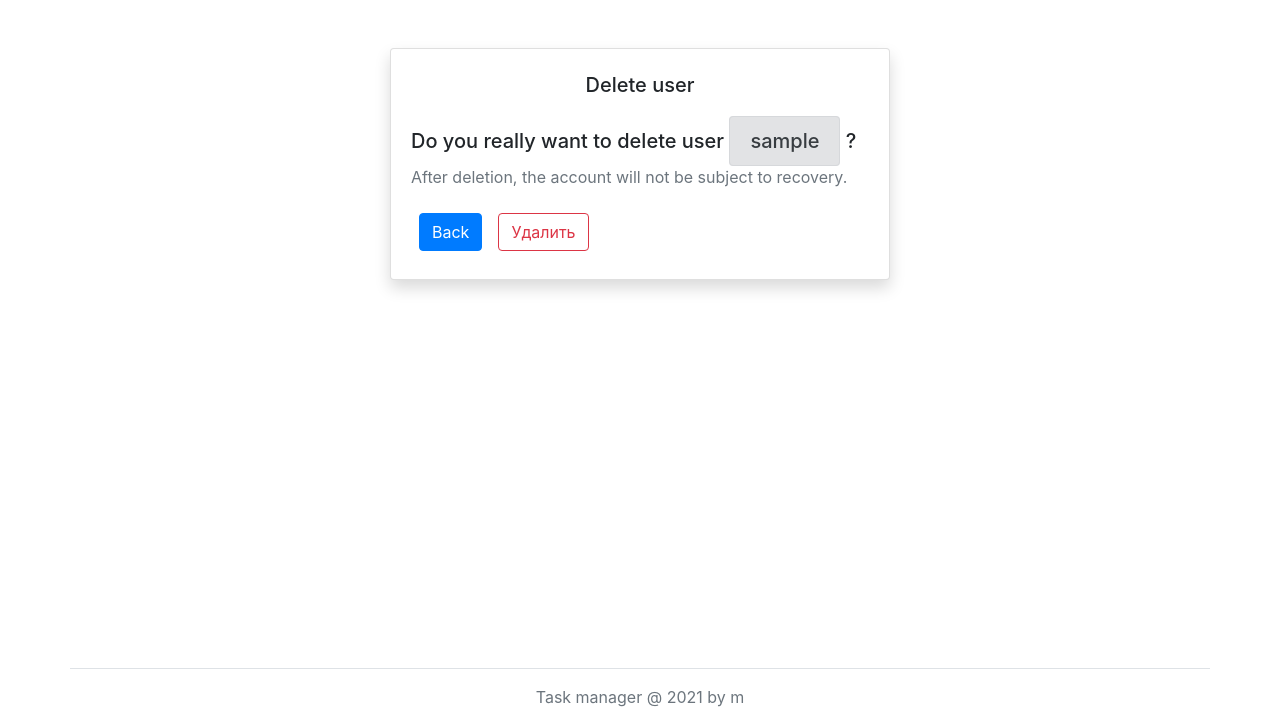
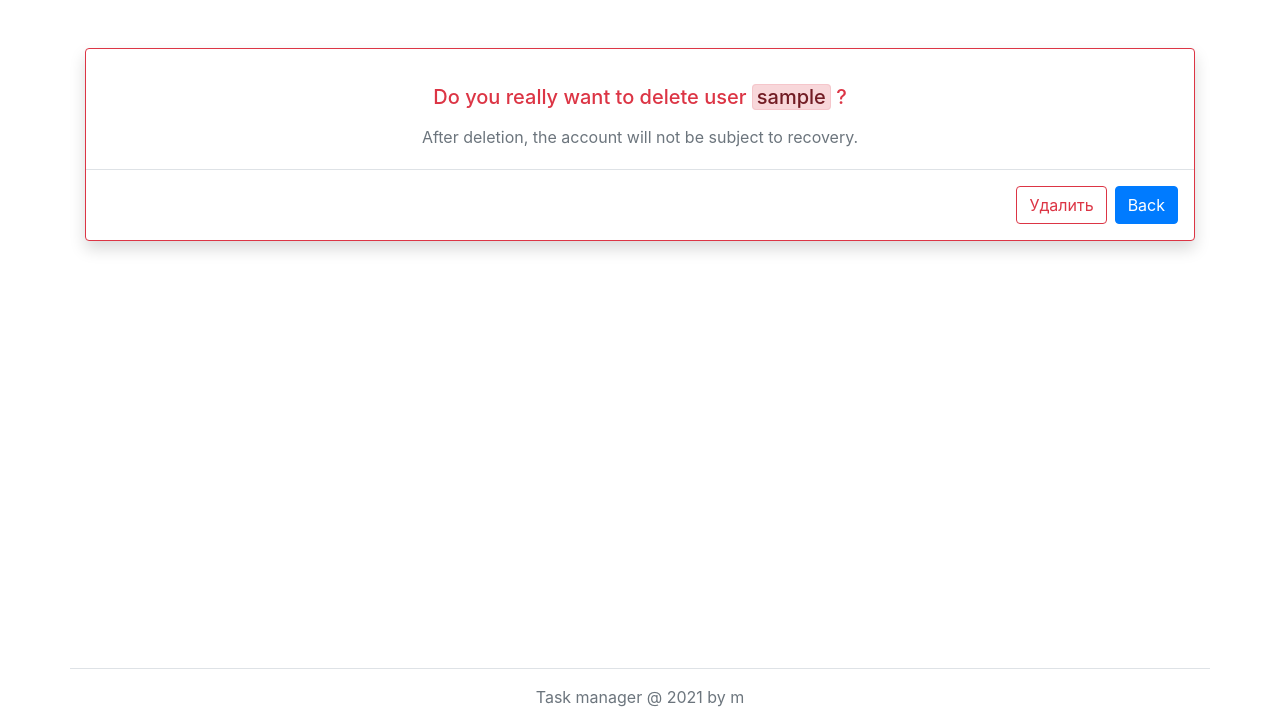
Before and after one commit to mnogom/python-project-lvl4, a Django app: page /users/1/delete/ in a window 1280 px wide. Shown: the part 75-800 px from the top of the page. Run offline with Django 3.2, Linux system fonts and the light colour scheme; the visitor is signed in with stand-in values (Sample User, id 1); data comes from the database, SQL or seed files in the repository; some libraries are stand-ins or nearby versions.

Commit message:
Update templates

```diff
--- a/task_manager/templates/base.html
+++ b/task_manager/templates/base.html
@@ -22,7 +22,7 @@
             <a class="nav-link" href="{% url  'update_user' user.pk %}">{% translate "Profile" %}</a>
             <form action="/logout/" method="POST">
                 {% csrf_token %}
-                <input type="submit" class="nav-link btn btn-link" href="{% url 'logout' %}" value="{% translate 'Logout' %}"/>
+                <input type="submit" class="nav-link btn btn-link" value="{% translate 'Logout' %}"/>
             </form>
         {% else %}
             <a class="nav-link" href="{% url 'login' %}">{% translate 'Login' %}</a>
@@ -31,7 +31,11 @@
 
     </nav>
 
-    {% block container %}{% endblock %}
+    <div class="container flex-grow-1">
+        <div class="card-deck mt-5">
+            {% block container %}{% endblock %}
+        </div>
+    </div>
 
     <footer>
       <div class="container mt-5 py-3 border-top text-center">
--- a/user/templates/delete.html
+++ b/user/templates/delete.html
@@ -18,28 +18,25 @@
     {# Display django.contrib.messages as Bootstrap alerts #}
     {% bootstrap_messages %}
 
-    <div class="container flex-grow-1 text-left">
 
-        <div class="card mx-auto mt-5 shadow" style="width: 500px; min-width: 300px;">
-            <h5 class="card-title text-center mt-4">
-                {% translate 'Delete user' %}
-            </h5>
-            <div class="card-body">
-                <h5 class="card-title">
+
+        <div class="card border-danger shadow text-center">
+            <div class="card-body text-danger">
+                <h5 class="card-title my-3">
                     {% translate 'Do you really want to delete user ' %}
-                    <span class="alert alert-secondary">{{ user.username }}</span>
+                    <span class="alert alert-danger py-0 px-1">{{ user.username }}</span>
                     ?
                 </h5>
                 <p class="card-text text-muted">{% translate 'After deletion, the account will not be subject to recovery.' %}</p>
-
-                <div class="container-fluid row">
-                    <button class="btn btn-primary m-2" onclick="history.go(-1);">{% translate 'Back' %}</button>
-                    <form action="." method="post">
-                        {% csrf_token %}
-                        <input type="submit" class="btn btn-outline-danger m-2" value="{% translate 'Delete' %}">
-                    </form>
-                </div>
+            </div>
+            <div class="modal-footer">
+                <form action="." method="post">
+                    {% csrf_token %}
+                    <input type="submit" class="btn btn-outline-danger" value="{% translate 'Delete' %}">
+                </form>
+                <button class="btn btn-primary" onclick="history.go(-1);">{% translate 'Back' %}</button>
             </div>
         </div>
-    </div>
+
+
 {% endblock %}
```
Also changed, not shown: task_manager/templates/index.html (+26 -13 lines), user/templates/create.html (+9 -10 lines), user/templates/edit.html (+3 -5 lines), user/templates/login.html (+9 -10 lines), user/templates/users.html (+6 -7 lines), task_manager/locale/ru/LC_MESSAGES/django.po, user/locale/ru/LC_MESSAGES/django.po, 1 other file.
